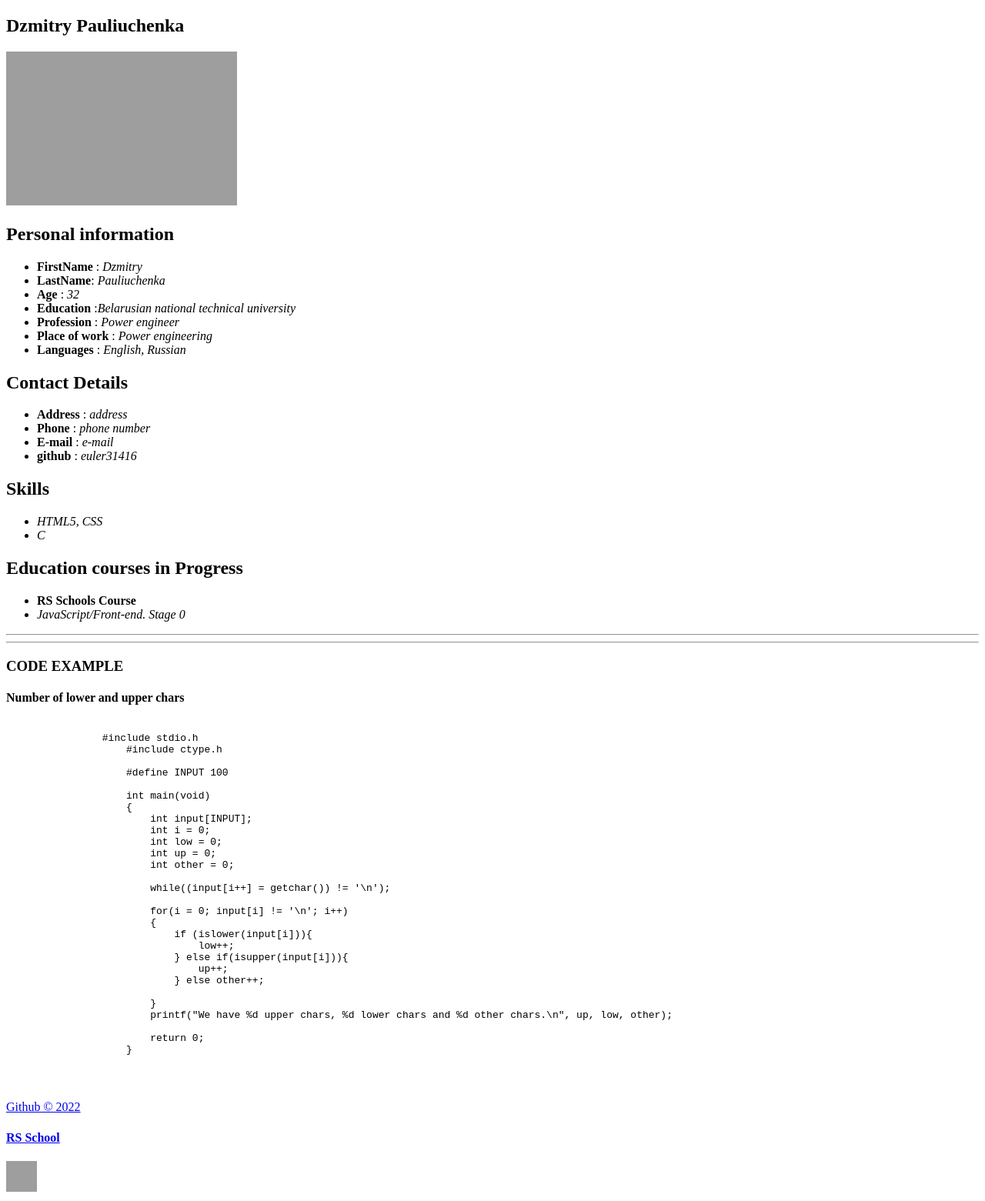
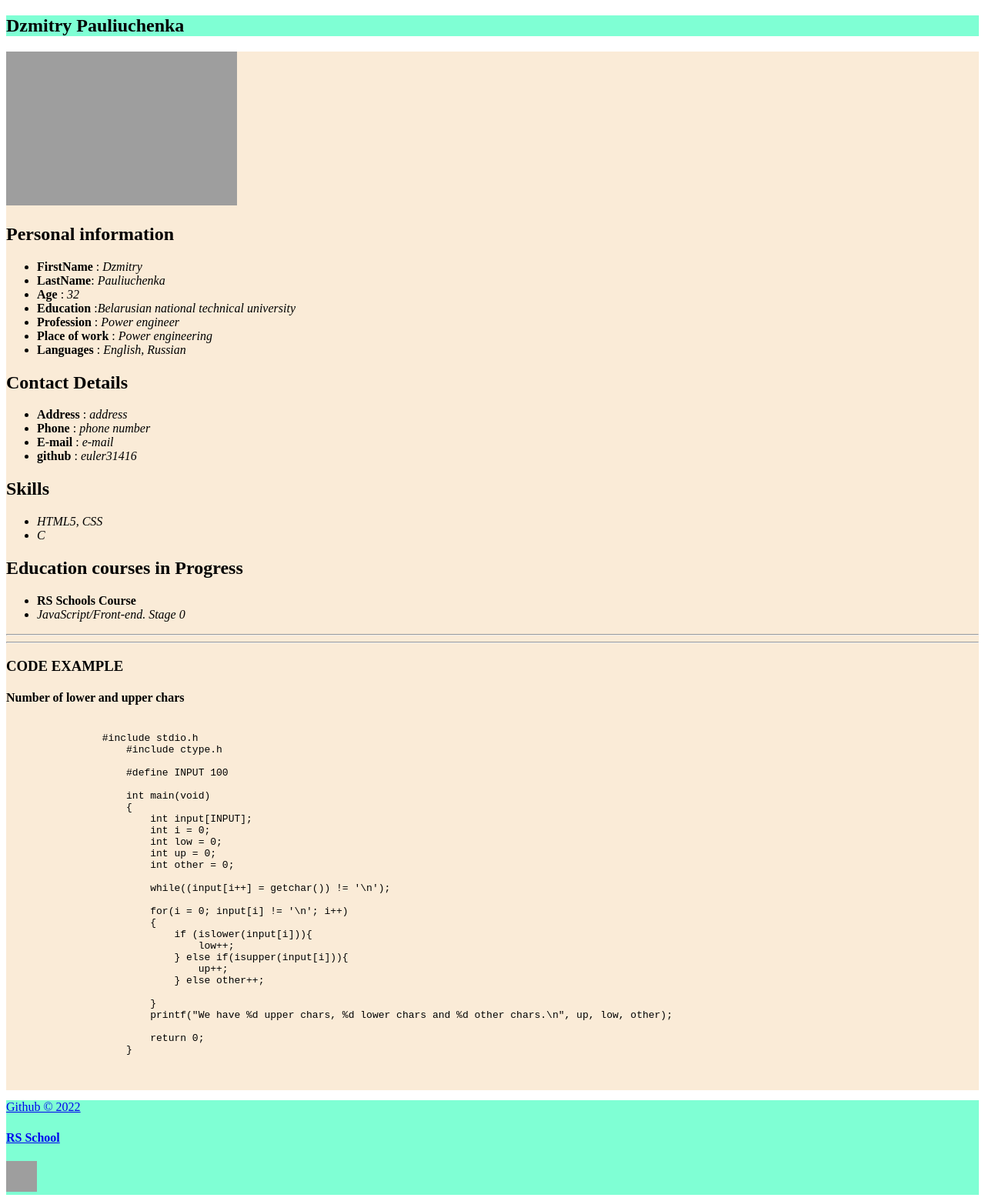
Before and after one commit to euler31416/rsschool-cv, a plain HTML site: page index.html in a window 1280 px wide. Shown: the whole page at 77% size. Drawn offline with Linux system fonts and the light colour scheme; grey boxes are pictures that could not be loaded.

Commit message:
fix: fixed new cv

```diff
--- a/style.css
+++ b/style.css
@@ -1 +1,15 @@
-style
+p{
+    font-size: 30px;
+}
+
+.header{
+    background-color: aquamarine;
+}
+
+.main{
+    background-color:antiquewhite;
+}
+
+.footer{
+    background-color:aquamarine;
+}
```
